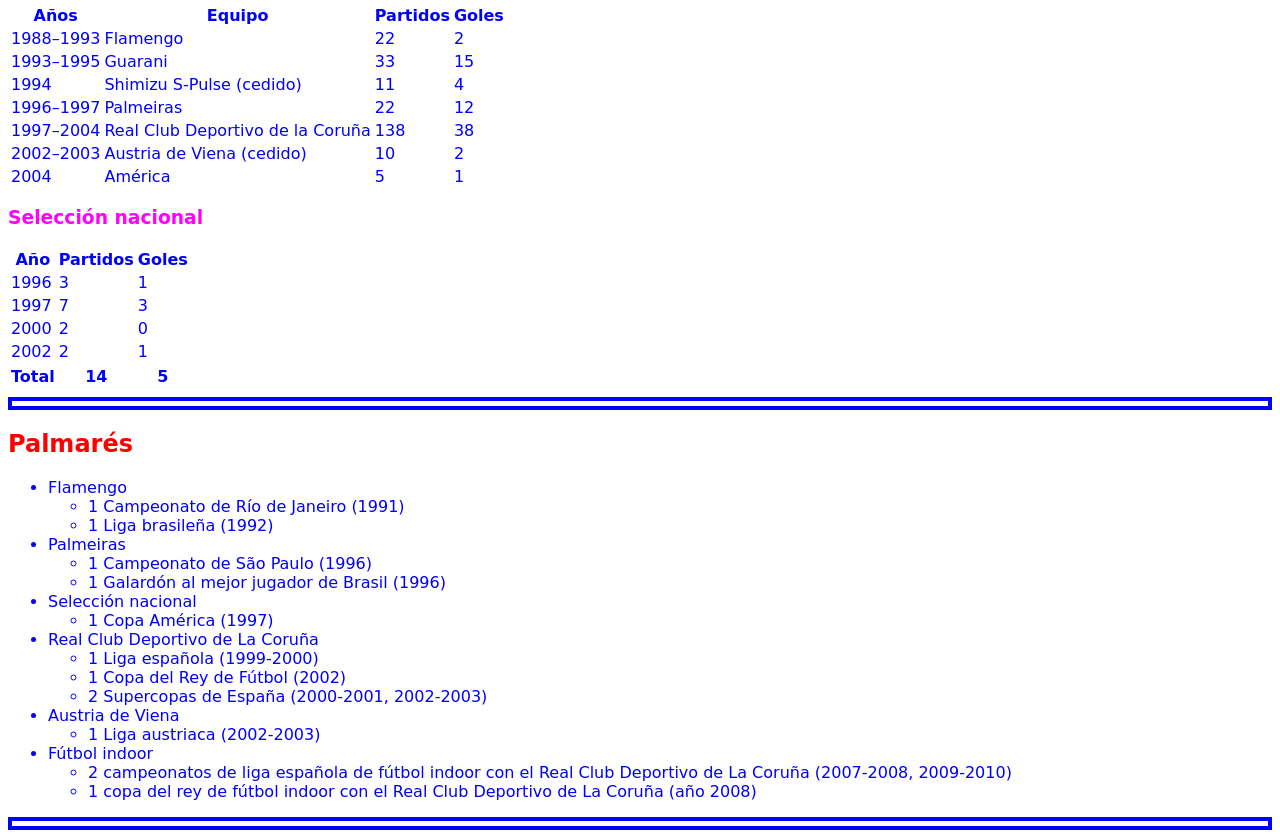
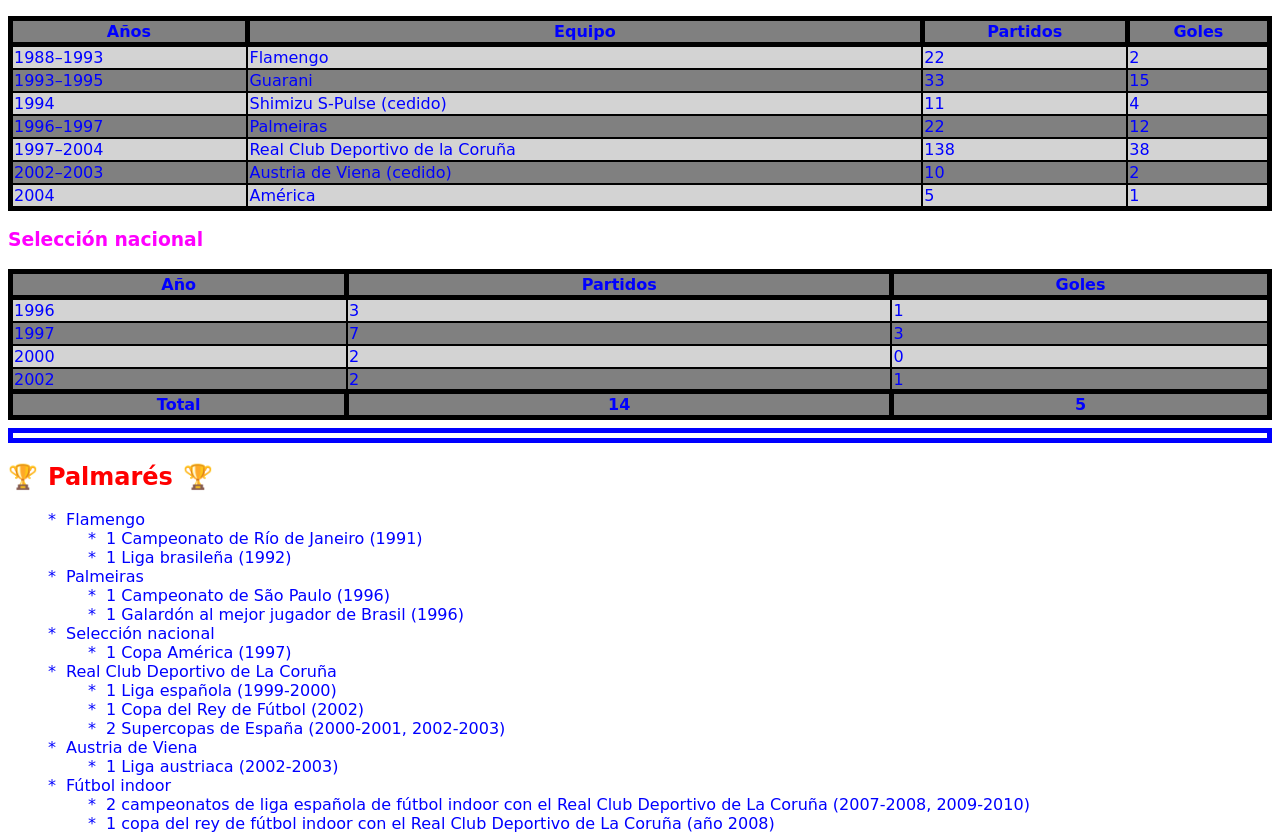
Before and after one commit to imdaano/Exercises-CSS-Liceo, a plain HTML site: page Ejercicio-4/Djalminha.html in a window 1280 px wide. Shown: the part 847-1683 px from the top of the page. Drawn offline with Linux system fonts and the light colour scheme.

Commit message:
add new styles to Ejercicio-4

```diff
--- a/Ejercicio-4/styles.css
+++ b/Ejercicio-4/styles.css
@@ -18,7 +18,6 @@ h1::before {
   z-index: -10;
 }
 
-
 h1 {
   text-align: center;
   text-transform: uppercase;
@@ -36,11 +35,9 @@ h1 {
   border-radius: 30px;
 }
 
-
 h2 {
   color: red;
 }
-
 
 p {
   text-indent: 50px;
@@ -49,8 +46,8 @@ p {
 
 hr {
   background-color: white;
+  border: 5px solid blue;
   height: 5px;
-    border: .3rem solid blue;
   clear: right;
 }
 
@@ -71,3 +68,49 @@ ul.datos li {
 h3 {
   color: magenta;
 }
+
+table {
+  border: 5px solid black;
+  width: 100%;
+  border-collapse: collapse;
+}
+
+th {
+  border: 5px solid black;
+  background-color: gray;
+}
+
+td {
+  border: 2px solid black;
+}
+
+tr:nth-child(odd) {
+  background-color: lightgray;
+}
+
+tr:nth-child(even) {
+  background-color: gray;
+}
+
+#palmares::before {
+  content: '🏆';
+  margin-right: 10px;
+}
+
+#palmares::after {
+  content: '🏆';
+  margin-left: 10px;
+}
+
+ul.trofeos {
+  list-style-type: none;
+}
+
+ul.trofeos ul {
+  list-style-type: none;
+}
+
+ul.trofeos li::before {
+  content: '*';
+  margin-right: 10px;
+}
```
Lines whose indentation alone changed are shown as unchanged.
